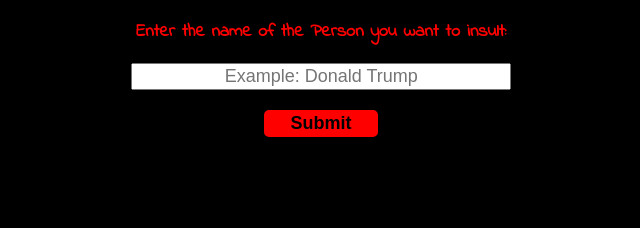
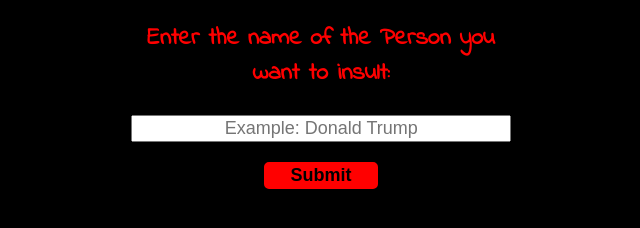
Before and after one commit to mcooperstein/random-insult-generator, a plain HTML site: page index.html in a window 1280 px wide. Shown: the part 64-292 px from the top of the page, without its empty margins (319-959 px from the left). Drawn offline with nearby package versions, Linux system fonts and the light colour scheme; a web font is replaced by a local one.

Commit message:
added words to arrays

```diff
--- a/app.js
+++ b/app.js
@@ -1,13 +1,13 @@
 $(document).ready(function () {
     $("p").hide();
     $("#reset").hide();
-    var a = ["smelly", "hairy", "ugly", "fat", "manly"];
-    var b = ["eating", "pooping", "drinking", "licking", "sniffing", "sleeping with"];
-    var c = ["poop", "trash", "squirrels", "play-doh"];
+    var a = ["smelly", "hairy", "ugly", "fat", "manly", "dirty", "slimy"];
+    var b = ["eating", "pooping", "drinking", "licking", "sniffing", "sleeping with", "groping", "assaulting"];
+    var c = ["poop", "trash", "squirrels", "play-doh", "sewer rats"];
 
-    var adjective = a[Math.floor(Math.random() * 5)];
-    var verb = b[Math.floor(Math.random() * 6)];
-    var noun = c[Math.floor(Math.random() * 4)];
+    var adjective = a[Math.floor(Math.random() * 7)];
+    var verb = b[Math.floor(Math.random() * 8)];
+    var noun = c[Math.floor(Math.random() * 5)];
 
     var insult = "'s mom is " + adjective + " and likes " + verb + " " + noun + "!!!";
 
--- a/style.css
+++ b/style.css
@@ -11,7 +11,7 @@ h1 {
 }
 
 h3 {
-    font-size: 18px;
+    font-size: 24px;
     font-family: 'Indie Flower', cursive;
 }
 
```
